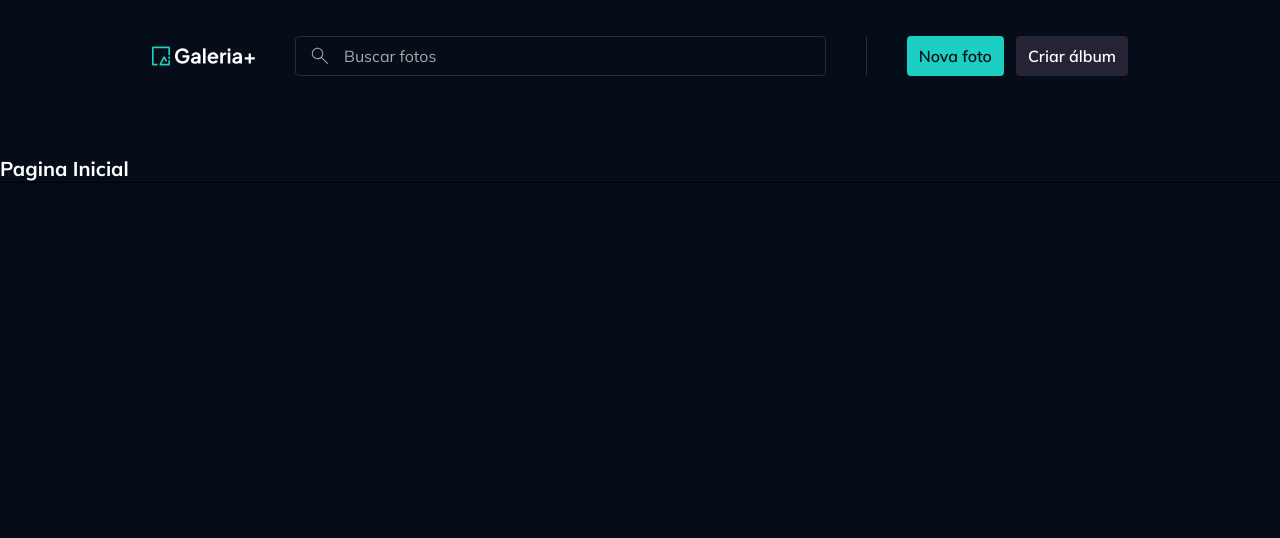
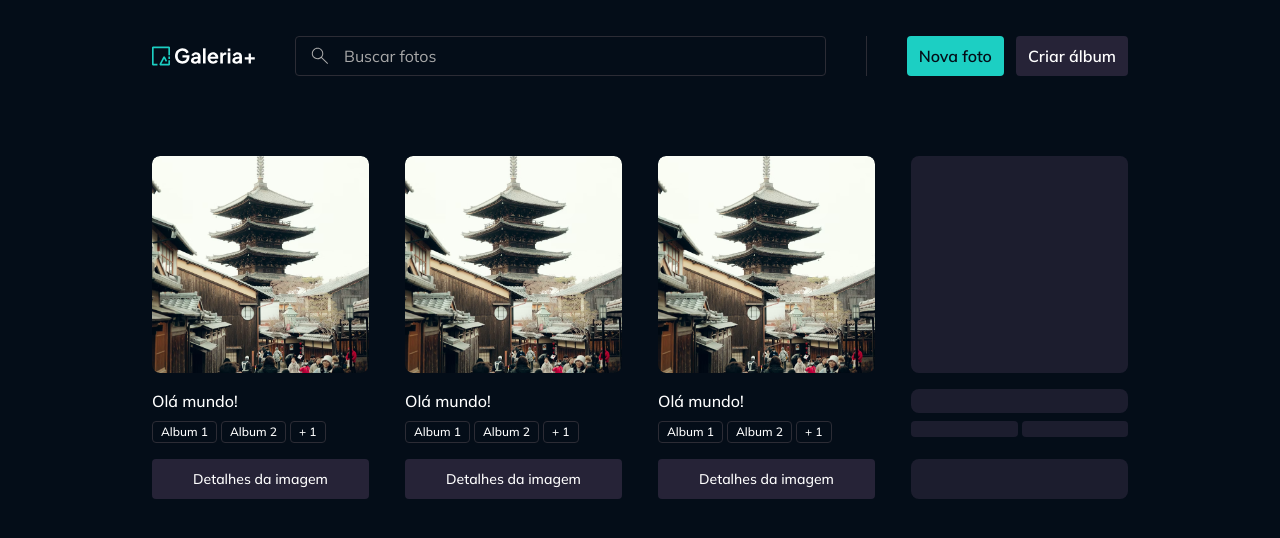
Before and after one commit to danield-dcc/gallery-images, a React (Vite) app: page / in a window 1280 px wide. Shown: the top 538 px of the page. Built offline with nearby package versions, Linux system fonts and the light colour scheme.

Commit message:
adiciona componente PhotoWidget

```diff
--- a/src/components/image-file-preview.tsx
+++ /dev/null
@@ -1,29 +0,0 @@
-import type { ComponentProps } from "react";
-import { tv } from "tailwind-variants";
-
-export const ImageFilePreviewVariants = tv({
-  base: `rounded-lg overflow-hidden`,
-});
-
-export const ImageFilePreviewImageVariants = tv({
-  base: `w-full h-full object-cover`,
-});
-
-interface ImageFilePreviewProps extends ComponentProps<"img"> {
-  imageClassName?: string;
-}
-
-export default function ImageFilePreview({
-  className,
-  imageClassName,
-  ...props
-}: ImageFilePreviewProps) {
-  return (
-    <div className={ImageFilePreviewVariants({ className })}>
-      <img
-        className={ImageFilePreviewImageVariants({ className: imageClassName })}
-        {...props}
-      />
-    </div>
-  );
-}
--- /dev/null
+++ b/src/components/image-preview.tsx
@@ -0,0 +1,29 @@
+import type { ComponentProps } from "react";
+import { tv } from "tailwind-variants";
+
+export const ImagePreviewVariants = tv({
+  base: `rounded-lg overflow-hidden`,
+});
+
+export const ImagePreviewImageVariants = tv({
+  base: `w-full h-full object-cover`,
+});
+
+interface ImagePreviewProps extends ComponentProps<"img"> {
+  imageClassName?: string;
+}
+
+export default function ImagePreview({
+  className,
+  imageClassName,
+  ...props
+}: ImagePreviewProps) {
+  return (
+    <div className={ImagePreviewVariants({ className })}>
+      <img
+        className={ImagePreviewImageVariants({ className: imageClassName })}
+        {...props}
+      />
+    </div>
+  );
+}
--- /dev/null
+++ b/src/contexts/albums/models/album.ts
@@ -0,0 +1,4 @@
+export interface Album {
+  id: string
+  title: string
+}
--- /dev/null
+++ b/src/contexts/photos/components/photo-widget.tsx
@@ -0,0 +1,78 @@
+import { Link } from "react-router";
+import Badge from "../../../components/badge";
+import { buttonTextVariants, buttonVariants } from "../../../components/button";
+import ImagePreview from "../../../components/image-preview";
+import Skeleton from "../../../components/skeleton";
+import Text from "../../../components/text";
+import type { Photo } from "../models/photo";
+
+interface PhotoWidgetProps {
+  photo: Photo;
+  loading?: boolean;
+}
+
+export default function PhotoWidget({ photo, loading }: PhotoWidgetProps) {
+  return (
+    <div className="flex flex-col gap-4">
+      {!loading ? (
+        <ImagePreview
+          src={`/images/${photo.imageId}`}
+          title={photo.title}
+          imageClassName="w-[13.5625rem] h-[13.5625rem] rounded-lg"
+        />
+      ) : (
+        <Skeleton className="w-[13.5625rem] h-[13.5625rem] rounded-lg" />
+      )}
+
+      <div className="flex flex-col gap-2">
+        {!loading ? (
+          <Text variant="paragraph-large" className="truncate">
+            {photo.title}
+          </Text>
+        ) : (
+          <Skeleton className="w-full h-6" />
+        )}
+
+        <div className="flex gap-1 min-h-[1.375rem]">
+          {!loading ? (
+            <>
+              {photo.albums.slice(0, 2).map((album) => (
+                <Badge className="truncate" size="xs" key={album.id}>
+                  {album.title}
+                </Badge>
+              ))}
+              {photo.albums.length > 2 && (
+                <Badge size="xs"> + {photo.albums.length - 2}</Badge>
+              )}
+            </>
+          ) : (
+            Array.from({ length: 2 }).map((_, index) => (
+              <Skeleton
+                key={`album-loading-${index}`}
+                className="w-full h-4 rounded-sm"
+              />
+            ))
+          )}
+        </div>
+      </div>
+
+      {!loading ? (
+        <Link
+          to={`/fotos/${photo.id}`}
+          className={buttonVariants({
+            variant: "secondary",
+            className: "px-2 py-2",
+          })}
+        >
+          <Text
+            className={buttonTextVariants({ variant: "secondary", size: "sm" })}
+          >
+            Detalhes da imagem
+          </Text>
+        </Link>
+      ) : (
+        <Skeleton className="w-full h-10" />
+      )}
+    </div>
+  );
+}
--- /dev/null
+++ b/src/contexts/photos/models/photo.ts
@@ -0,0 +1,8 @@
+import type { Album } from "../../albums/models/album"
+
+export interface Photo {
+  id: string
+  title: string
+  imageId: string
+  albums: Album[]
+}
--- a/src/pages/page-componentes.tsx
+++ b/src/pages/page-componentes.tsx
@@ -10,7 +10,7 @@
 
 import { useForm } from "react-hook-form";
 import InputSingleFile from "../components/input-single-file";
-import ImageFilePreview from "../components/image-file-preview";
+
 import {
   Dialog,
   DialogBody,
@@ -22,6 +22,7 @@
 } from "../components/dialog";
 import Text from "../components/text";
 import ButtonIcon from "../components/button-icon";
+import ImagePreview from "../components/image-preview";
 
 export default function PageComponents() {
   const form = useForm();
@@ -84,7 +85,7 @@
           {...form.register("file")}
           allowedExtensions={["png", "jpg", "jpeg", "webp"]}
           maxFileSizeMB={50}
-          replaceBy={<ImageFilePreview src={fileSource} alt="" />}
+          replaceBy={<ImagePreview src={fileSource} alt="" />}
         />
       </div>
 
@@ -104,7 +105,7 @@
                 {...form.register("file")}
                 allowedExtensions={["png", "jpg", "jpeg", "webp"]}
                 maxFileSizeMB={50}
-                replaceBy={<ImageFilePreview src={fileSource} alt="" />}
+                replaceBy={<ImagePreview src={fileSource} alt="" />}
               />
             </DialogBody>
             <DialogFooter>
--- a/src/pages/page-home.tsx
+++ b/src/pages/page-home.tsx
@@ -1,10 +1,49 @@
-import Text from "../components/text";
+import Container from "../components/container";
+import PhotoWidget from "../contexts/photos/components/photo-widget";
+import type { Photo } from "../contexts/photos/models/photo";
 
 export default function PageHome() {
   return (
-    <>
-      <Text variant="heading-medium">Pagina Inicial</Text>
-      <hr />
-    </>
+    <Container>
+      <div className="grid grid-cols-4 gap-9">
+        <PhotoWidget
+          photo={{
+            id: "123",
+            title: "Olá mundo!",
+            imageId: "portrait-tower.png",
+            albums: [
+              { id: "1234", title: "Album 1" },
+              { id: "1235", title: "Album 2" },
+              { id: "1236", title: "Album 3" },
+            ],
+          }}
+        />
+        <PhotoWidget
+          photo={{
+            id: "123",
+            title: "Olá mundo!",
+            imageId: "portrait-tower.png",
+            albums: [
+              { id: "1234", title: "Album 1" },
+              { id: "1235", title: "Album 2" },
+              { id: "1236", title: "Album 3" },
+            ],
+          }}
+        />
+        <PhotoWidget
+          photo={{
+            id: "123",
+            title: "Olá mundo!",
+            imageId: "portrait-tower.png",
+            albums: [
+              { id: "1234", title: "Album 1" },
+              { id: "1235", title: "Album 2" },
+              { id: "1236", title: "Album 3" },
+            ],
+          }}
+        />
+        <PhotoWidget photo={{} as Photo} loading />
+      </div>
+    </Container>
   );
 }
```
